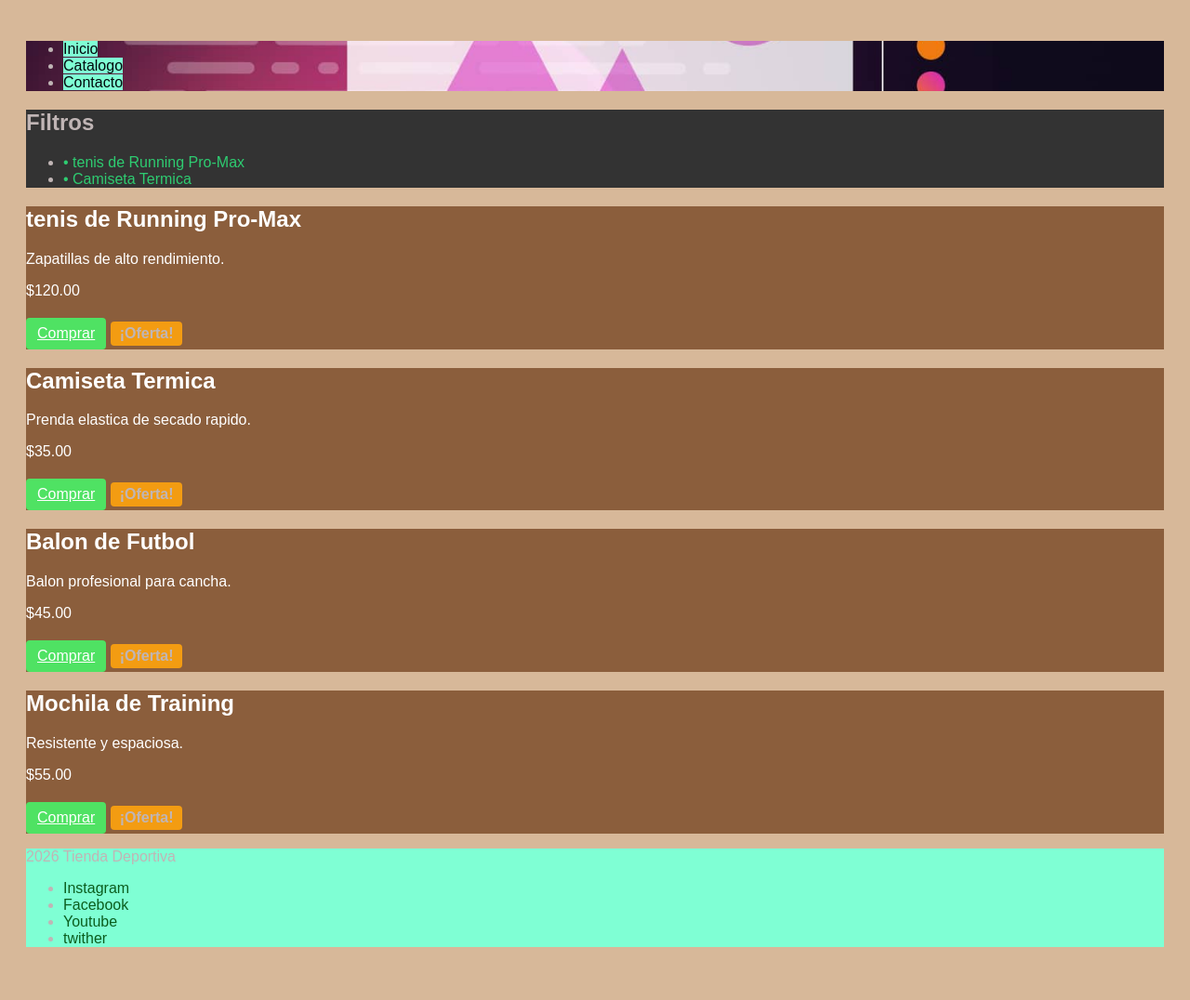
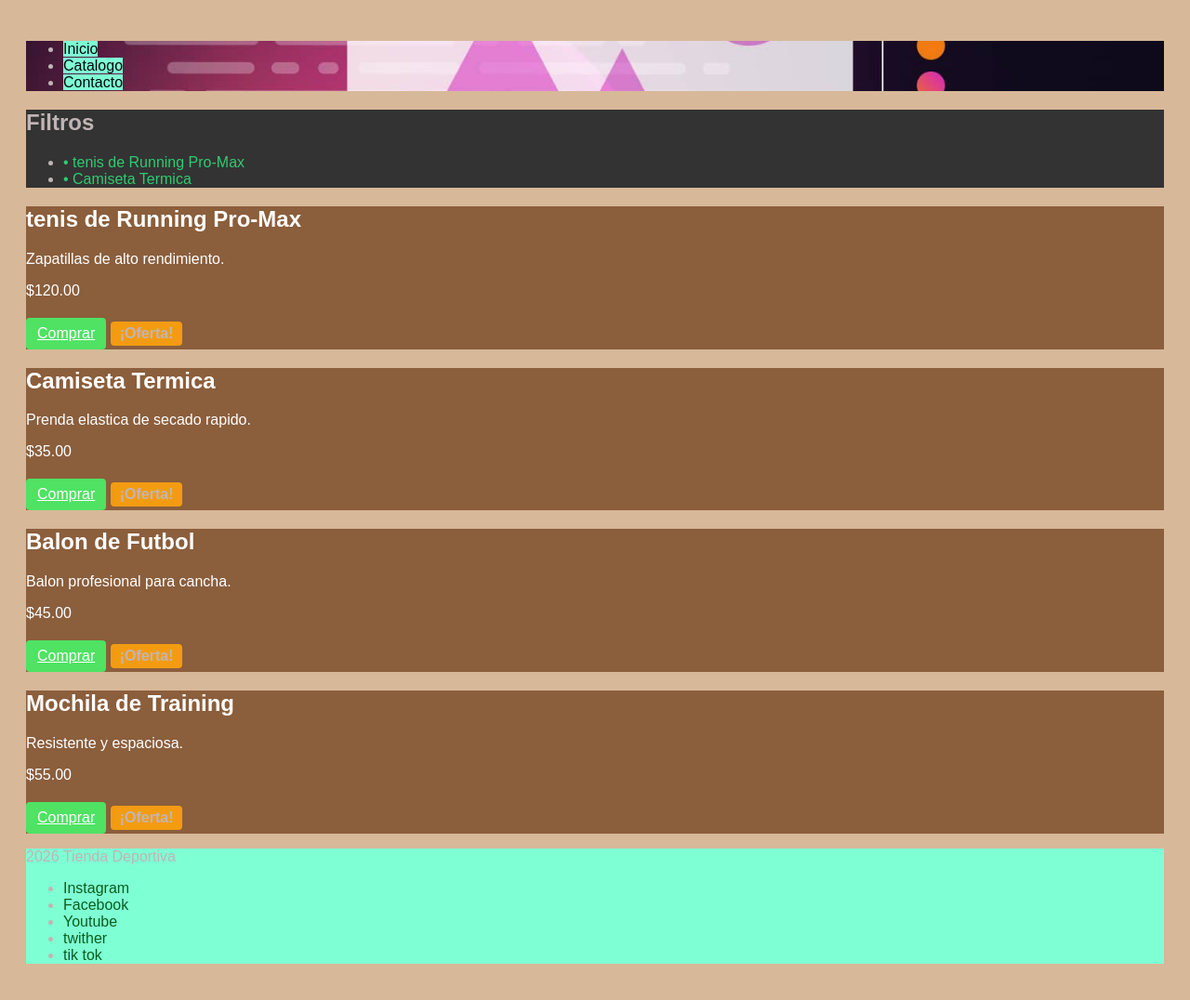
Before and after one commit to darwinstivensuarez30-ux/css, a plain HTML site: page index.html in a window 1280 px wide. Shown: the whole page at 93% size. Drawn offline with Linux system fonts and the light colour scheme.

```diff
--- a/index.html
+++ b/index.html
@@ -62,6 +62,8 @@
       <li><a href="#">Facebook</a></li>
       <li><a href="#">Youtube</a></li>
       <li><a href="#">twither</a></li>
+      <li><a href="#">tik tok</a></li>
+      </a></li>
     </ul>
   </footer>
 </body>
```
